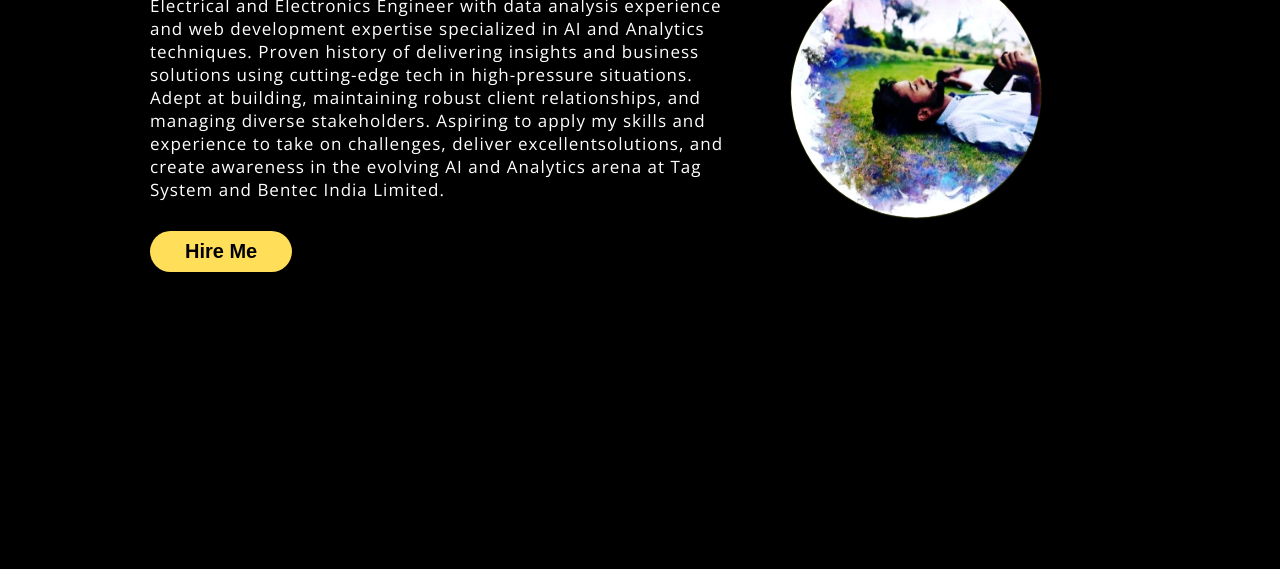
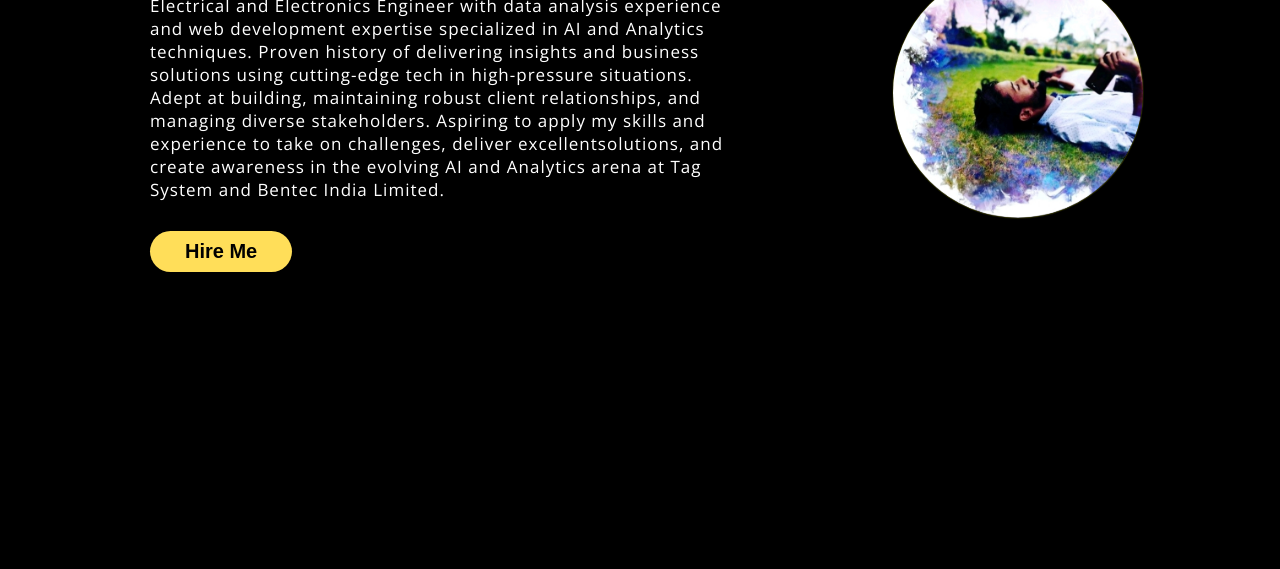
Before and after one commit to hay-aman/Aman_portfolio, a plain HTML site: page index.html in a window 1280 px wide. Shown: the part 231-800 px from the top of the page. Drawn offline with nearby package versions, Linux system fonts and the light colour scheme; a web font is replaced by a local one.

Commit message:
Update style.css

```diff
--- a/style.css
+++ b/style.css
@@ -151,7 +151,8 @@ div.image{
     position: relative;
     width: 30%;
     top: -5vh;
-    padding: 0vh 2vw;
+/*     padding: 0vh 2vw; */
+    padding-left: 10vw;
 }
 div.image img {
     width: 250px;
```
